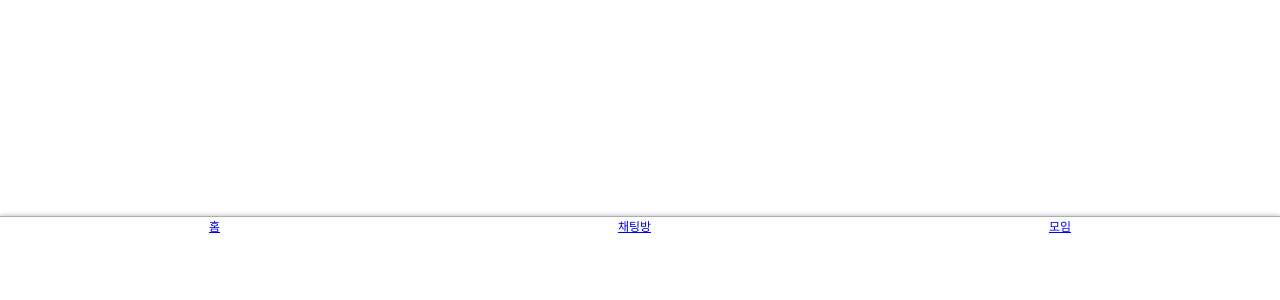
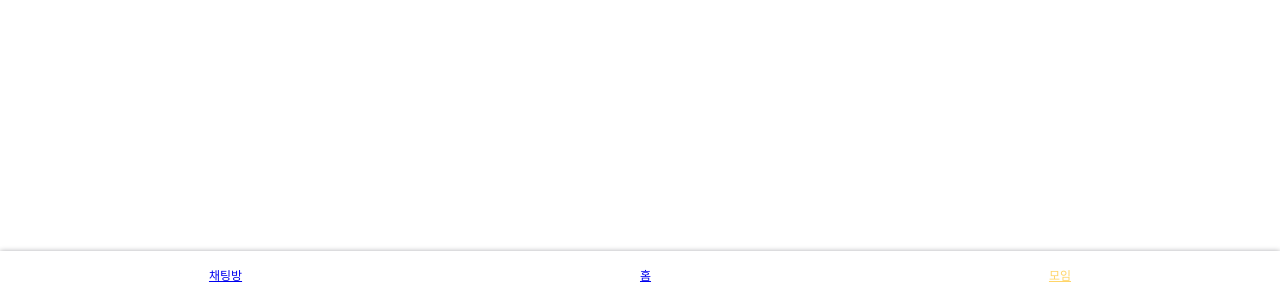
Before and after one commit to wanted-hackareer/frontend, a Vue app: page /meeting in a window 1280 px wide. Shown: the part 500-800 px from the top of the page. Built offline with nearby package versions, Linux system fonts and the light colour scheme.

Commit message:
[update] 푸터 컴포넌트 수정

```diff
--- a/src/layout/Footer/Footer.css
+++ b/src/layout/Footer/Footer.css
@@ -2,7 +2,6 @@
     background-color: #fff;
     padding-right: 10px;
     padding-left: 10px;
-    height: 80px;
     font-size: 12px;
     color: #424347;
 }
@@ -12,18 +11,19 @@
     right: 0;
     left: 0;
     justify-content: space-around;
-    height: 83px;
-    border-top: 1px solid #aeaeb2;
+    height: 49px;
     z-index: 20;
     display: flex;
     background-color: #fff;
     box-shadow: 0 0 5px #aeaeb2;
-    transition: bottom 0.2s ease-in-out;
 }
-.unset__zindex .footer--view {
-    z-index: unset;
+.footer-btn {
+    display: flex;
+    align-items: center;
+    font-weight: 500;
+    font-size: 12px;
+    line-height: 12px;
 }
 .footer-btn--active {
-    font-size: 20px;
-    color: #4a83e5;
+    color: #ffd568;
 }
--- a/src/layout/Footer/Footer.vue
+++ b/src/layout/Footer/Footer.vue
@@ -1,7 +1,7 @@
 <template>
     <div>
         <!-- user bottom navigation -->
-        <aside class="bottom-nav footer--view">
+        <footer class="bottom-nav footer--view">
             <router-link
                 v-for="footerItem in footerList"
                 :key="footerItem.name"
@@ -11,7 +11,7 @@
             >
                 <div>{{ footerItem.name }}</div>
             </router-link>
-        </aside>
+        </footer>
     </div>
 </template>
 <script>
@@ -21,16 +21,19 @@ export default {
         return {
             footerList: [
                 {
+                    name: "채팅방",
+                    path: "/chatroom",
+                    active: false,
+                },
+                {
                     name: "홈",
                     path: "/",
-                },
-                {
-                    name: "채팅방",
-                    path: "/",
+                    active: false,
                 },
                 {
                     name: "모임",
-                    path: "/",
+                    path: "/meeting",
+                    active: false,
                 },
             ],
         };
```
